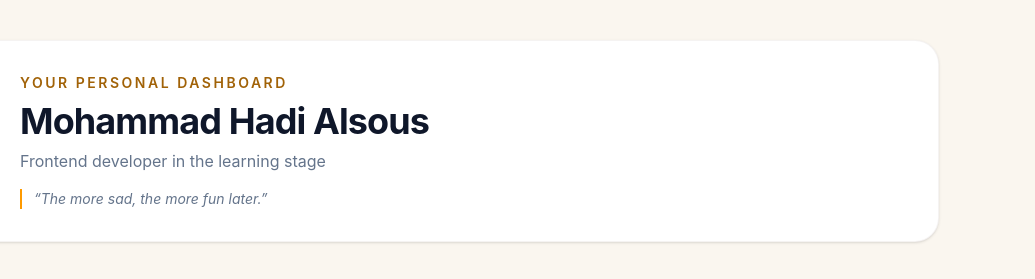
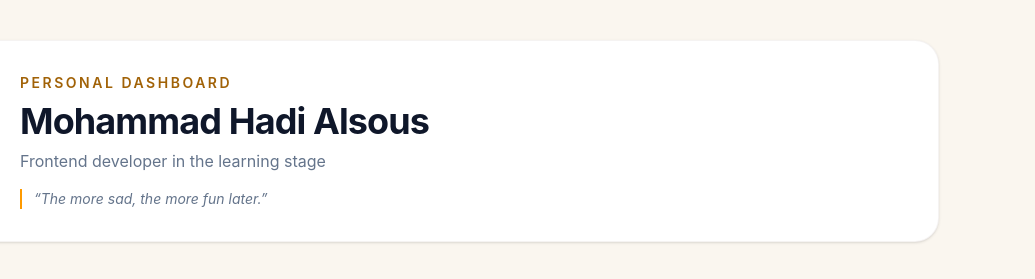
Before and after one commit to hadi-al-sous-projects/habit-tracker, a website built with Vite: page index.html in a window 1280 px wide. Shown: the top 279 px of the page, 245-1280 px from the left. Built offline with nearby package versions, Linux system fonts and the light colour scheme.

Commit message:
edit the first web

```diff
--- a/index.html
+++ b/index.html
@@ -1,52 +1,39 @@
 <!doctype html>
 <html lang="en">
   <head>
-    <!-- Use UTF-8 so names and text render correctly. -->
     <meta charset="UTF-8" />
-    <!-- Make the layout use the real device width instead of a desktop-width viewport. -->
     <meta name="viewport" content="width=device-width, initial-scale=1.0" />
-    <!-- Load the site icon and the stylesheet generated by Tailwind. -->
     <link rel="icon" type="image/svg+xml" href="/favicon.svg" />
     <link rel="stylesheet" href="/src/style.css" />
-    <!-- Text shown in the browser tab. -->
     <title>Habit tracker</title>
   </head>
-  <!-- Fill at least the screen height, use the light theme colors, and smooth font rendering. -->
   <body class="min-h-screen bg-bg-light text-text-light antialiased">
-    <!-- Center the page, cap its width on large screens, and scale its side and vertical padding by breakpoint. -->
     <div
       class="mx-auto min-h-screen w-full max-w-6xl px-4 py-6 sm:px-6 sm:py-10 lg:px-8"
     >
-      <!-- Profile card: stack the avatar and text on narrow screens, then align them in a row on wider screens. -->
       <header
         id="person"
         class="flex flex-col gap-5 rounded-3xl border border-amber-950/5 bg-surface-light p-5 shadow-sm sm:flex-row sm:items-center sm:gap-6 sm:p-8"
       >
-        <!-- Keep the avatar from shrinking and crop it neatly inside a responsive square. -->
         <img
           src="./public/batman.jpg"
           alt="Profile avatar"
           class="h-24 w-24 shrink-0 rounded-2xl object-cover sm:h-28 sm:w-28"
         />
-        <!-- Allow text to shrink within the flex row instead of causing horizontal overflow. -->
         <div class="min-w-0">
-          <!-- Small accent label; tracking spaces the uppercase letters. -->
           <p
             class="mb-2 text-sm font-semibold uppercase tracking-[0.18em] text-primary-light"
           >
-            Your personal dashboard
+            personal dashboard
           </p>
-          <!-- Responsive heading sizes and word wrapping keep the name within narrow screens. -->
           <h1
             class="break-words text-2xl font-bold tracking-tight sm:text-3xl lg:text-4xl"
           >
             Mohammad Hadi Alsous
           </h1>
-          <!-- Add space above the description and increase its size on larger screens. -->
           <p class="mt-2 text-sm leading-6 text-muted-light sm:text-base">
             Frontend developer in the learning stage
           </p>
-          <!-- Visually distinguish the quote with a left border and italic muted text. -->
           <blockquote
             class="mt-4 border-l-2 border-amber-500 pl-3 text-sm italic text-muted-light"
           >
@@ -55,20 +42,15 @@
         </div>
       </header>
 
-      <!-- Main content starts below the profile with more separation on larger screens. -->
       <main class="mt-8 sm:mt-10">
-        <!-- The section is named by its heading for assistive technology. -->
         <section aria-labelledby="progress-heading">
-          <!-- Stack the section intro on phones; place its short tagline beside the heading when there is room. -->
           <div
             class="mb-5 flex flex-col gap-1 sm:mb-6 sm:flex-row sm:items-end sm:justify-between"
           >
             <div>
-              <!-- Brief accent text above the section title. -->
               <p class="text-sm font-medium text-primary-light">
                 Keep showing up
               </p>
-              <!-- This heading labels the progress section below. -->
               <h2
                 id="progress-heading"
                 class="mt-1 text-2xl font-bold tracking-tight sm:text-3xl"
@@ -76,40 +58,31 @@
                 Your progress
               </h2>
             </div>
-            <!-- Supporting text aligns to the opposite side on wider screens. -->
             <p class="text-sm text-muted-light">Small steps add up.</p>
           </div>
 
-          <!-- Show one card per row on phones, two from the small breakpoint, and three on large screens. -->
           <div class="grid grid-cols-1 gap-4 sm:grid-cols-2 lg:grid-cols-3">
-            <!-- Coin progress card. Isolate its stacking layers so the image and gradient stay behind its text. -->
             <article
               id="coins"
               class="relative isolate flex min-h-52 flex-col justify-between overflow-hidden rounded-2xl bg-slate-950 p-5 text-white shadow-sm sm:min-h-60 sm:p-6"
             >
-              <!-- Decorative full-card image; empty alt keeps it out of the screen reader reading order. -->
               <img
                 src="./public/coins.jpg"
                 alt=""
                 class="absolute inset-0 -z-20 h-full w-full object-cover opacity-65"
               />
-              <!-- Dark gradient keeps white text readable over the photograph. -->
               <div
                 class="absolute inset-0 -z-10 bg-gradient-to-t from-slate-950/90 via-slate-950/20 to-slate-950/30"
               ></div>
-              <!-- Place the card title and category badge at opposite ends of the row. -->
               <div class="flex items-start justify-between gap-3">
                 <h3 class="text-lg font-semibold">Coins</h3>
-                <!-- Translucent rounded badge for the card category. -->
                 <span
                   class="rounded-full bg-white/15 px-3 py-1 text-xs font-medium backdrop-blur-sm"
                 >
                   Reward
                 </span>
               </div>
-              <!-- Keep the value and its unit aligned along their text baselines. -->
               <p class="flex items-baseline gap-2">
-                <!-- data-coins is retained as a hook for scripts; the number grows on wider screens. -->
                 <span
                   data-coins="1"
                   class="text-4xl font-bold tracking-tight sm:text-5xl"
@@ -119,22 +92,18 @@
               </p>
             </article>
 
-            <!-- Gold progress card uses the same responsive card structure as the coins card. -->
             <article
               id="golds"
               class="relative isolate flex min-h-52 flex-col justify-between overflow-hidden rounded-2xl bg-amber-950 p-5 text-white shadow-sm sm:min-h-60 sm:p-6"
             >
-              <!-- Decorative image fills the card without distorting its aspect ratio. -->
               <img
                 src="./public/golds.jpg"
                 alt=""
                 class="absolute inset-0 -z-20 h-full w-full object-cover opacity-70"
               />
-              <!-- Gradient overlays the image to preserve readable contrast. -->
               <div
                 class="absolute inset-0 -z-10 bg-gradient-to-t from-amber-950/90 via-amber-950/15 to-amber-950/20"
               ></div>
-              <!-- Title and category badge share a row with spacing for small screens. -->
               <div class="flex items-start justify-between gap-3">
                 <h3 class="text-lg font-semibold">Gold</h3>
                 <span
@@ -143,7 +112,6 @@
                   Collection
                 </span>
               </div>
-              <!-- Display the gold count with its unit; keep the data attribute for existing scripts. -->
               <p class="flex items-baseline gap-2">
                 <span
                   data-golds="1"
@@ -154,22 +122,18 @@
               </p>
             </article>
 
-            <!-- Streak card spans both columns at the small breakpoint, then returns to one of three columns on large screens. -->
             <article
               id="streak"
               class="relative isolate flex min-h-52 flex-col justify-between overflow-hidden rounded-2xl bg-slate-950 p-5 text-white shadow-sm sm:col-span-2 sm:min-h-60 sm:p-6 lg:col-span-1"
             >
-              <!-- Decorative background image, cropped to cover the card. -->
               <img
                 src="./public/streak.jpg"
                 alt=""
                 class="absolute inset-0 -z-20 h-full w-full object-cover opacity-65"
               />
-              <!-- Dark gradient makes card text legible on top of the background image. -->
               <div
                 class="absolute inset-0 -z-10 bg-gradient-to-t from-slate-950/90 via-slate-950/20 to-slate-950/30"
               ></div>
-              <!-- Keep the card title and its label together across screen sizes. -->
               <div class="flex items-start justify-between gap-3">
                 <h3 class="text-lg font-semibold">Streak</h3>
                 <span
@@ -178,7 +142,6 @@
                   Best effort
                 </span>
               </div>
-              <!-- Show the current streak and unit; data-streak remains available to scripts. -->
               <p class="flex items-baseline gap-2">
                 <span
                   data-streak="1"
@@ -191,13 +154,11 @@
           </div>
         </section>
 
-        <!-- Navigation can wrap on narrow screens; links expand evenly on phones and size naturally on larger screens. -->
         <nav
           id="links"
           aria-label="Main navigation"
           class="mt-8 flex flex-wrap gap-3 rounded-2xl border border-amber-950/5 bg-surface-light p-4 shadow-sm sm:mt-10 sm:gap-4 sm:p-5"
         >
-          <!-- Mark the current page for assistive technology and give it the highlighted button style. -->
           <a
             href="./index.html"
             aria-current="page"
@@ -205,21 +166,18 @@
           >
             Overview
           </a>
-          <!-- Link to the habits page; hover and keyboard-focus styles provide interaction feedback. -->
           <a
             href="./habits.html"
             class="inline-flex min-h-11 flex-1 items-center justify-center rounded-xl px-4 py-2 text-sm font-semibold text-muted-light transition hover:bg-amber-50 hover:text-text-light focus-visible:outline-2 focus-visible:outline-offset-2 focus-visible:outline-primary-light sm:flex-none"
           >
             Habits
           </a>
-          <!-- Link to the missions page with the same responsive sizing and accessible focus outline. -->
           <a
             href="./messions.html"
             class="inline-flex min-h-11 flex-1 items-center justify-center rounded-xl px-4 py-2 text-sm font-semibold text-muted-light transition hover:bg-amber-50 hover:text-text-light focus-visible:outline-2 focus-visible:outline-offset-2 focus-visible:outline-primary-light sm:flex-none"
           >
             Missions
           </a>
-          <!-- Link to the shop page, matching the other inactive navigation links. -->
           <a
             href="./shop.html"
             class="inline-flex min-h-11 flex-1 items-center justify-center rounded-xl px-4 py-2 text-sm font-semibold text-muted-light transition hover:bg-amber-50 hover:text-text-light focus-visible:outline-2 focus-visible:outline-offset-2 focus-visible:outline-primary-light sm:flex-none"
```
